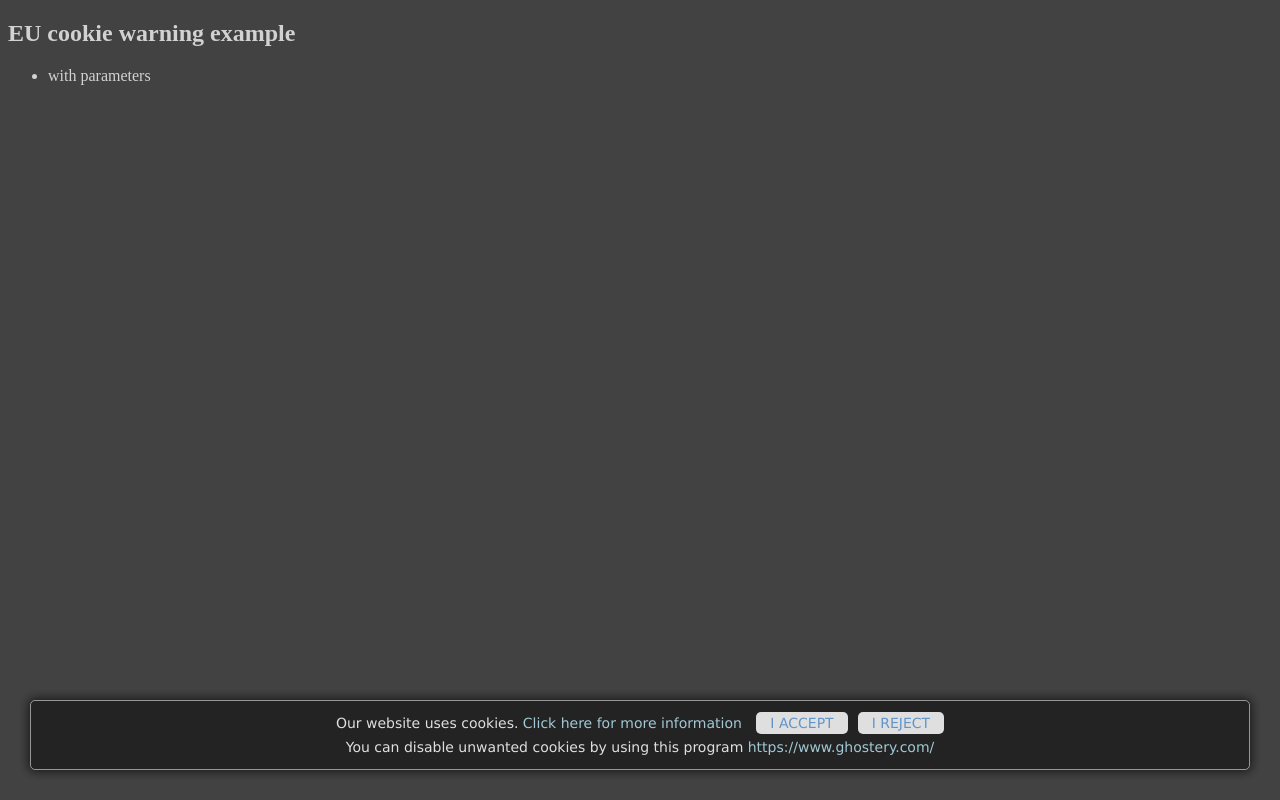
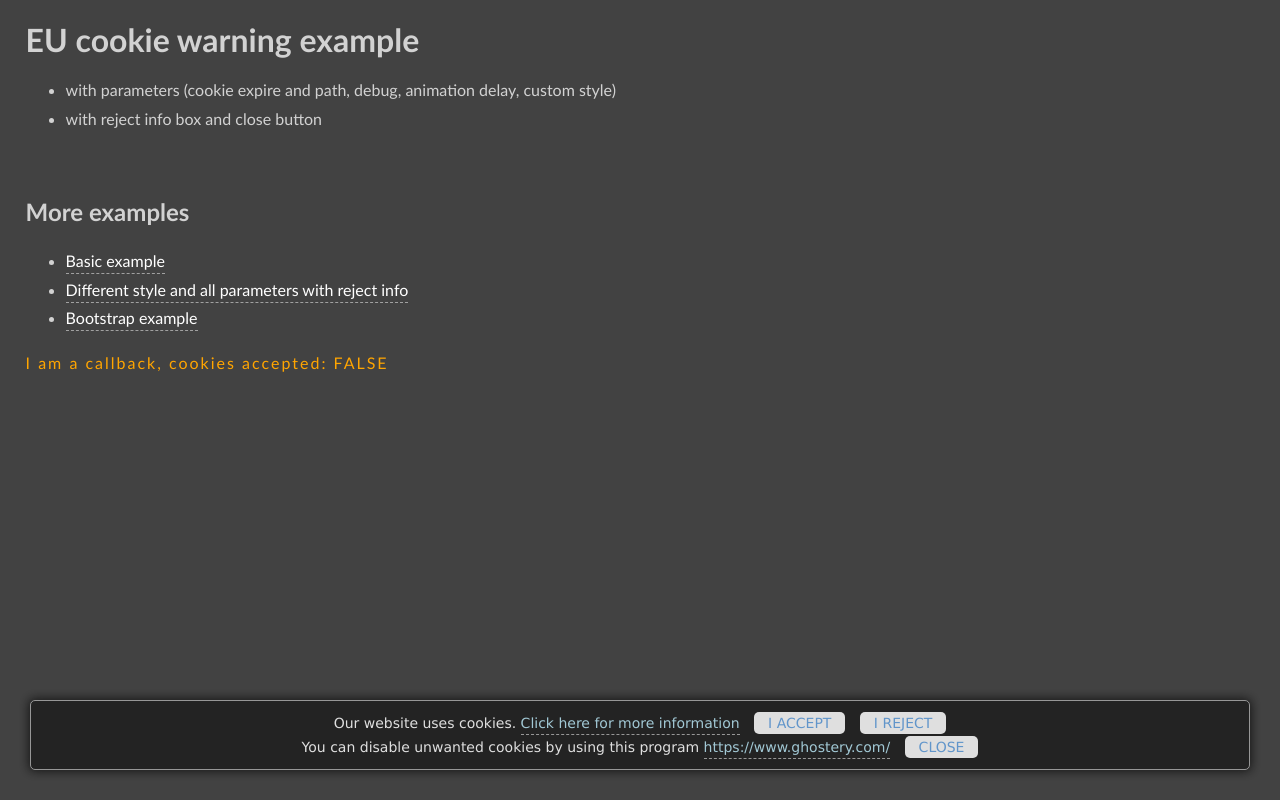
Before and after one commit to schalkt/cookie-warn, a website: page demo/index-params.html in a window 1280 px wide. Both pictures are taken after a click on the element "I REJECT". Drawn offline with Linux system fonts and the light colour scheme; files that its build step writes are made by us from their sources.

Commit message:
Updated reject flow (added close button when info visible) Updated examples (callback)

```diff
--- a/demo/index-params.html
+++ b/demo/index-params.html
@@ -4,6 +4,9 @@
 <head>
     <title>EU Cookie Law warning message demo page</title>
     <meta http-equiv="Content-Type" content="text/html; charset=utf-8" />
+
+    <link rel="stylesheet" href="./index.css">
+    <script src="./index.js"></script>
 
     <script id="cookieWarn" type="text/javascript" src="./../dist/cookie-warn.js"
         data-lang-en="{
@@ -13,7 +16,8 @@
              'more_link': 'http://ec.europa.eu/ipg/basics/legal/cookies/index_en.htm',
              'reject_text': 'I reject',
              'reject_info': 'You can disable unwanted cookies by using this program',
-             'reject_link': 'https://www.ghostery.com/'
+             'reject_link': 'https://www.ghostery.com/',
+             'close_text': 'Close'
             }"
         data-debug="true"
         data-expire="90"
@@ -21,39 +25,28 @@
         data-delay="220"
         data-class="myCookieWarningClass"
         data-style="#cookieWarnBox a { color: lightblue } #cookieWarnBox .btn { border-radius: 5px }"
-        data-callback="cookieWarnCallback"
-        >
-    </script>
-    <style>
-        body {
-            color: #d2d2d2;
-            background-color: #424242;
-        }
-        .myCookieWarningClass {
-            box-shadow: 0px 0px 10px 1px #101010;
-            border-radius: 5px;
-            border: 1px solid #a1a1a1;
-            margin: 30px;
-        }
-    </style>
+        data-callback="cookieWarnCallback">
+        </script>
+
 </head>
 
 <body>
+
     <div class="container">
-        <h2>EU cookie warning example</h2>
+        <h1>EU cookie warning example</h1>
         <ul>
-            <li>with parameters</li>
+            <li>with parameters (cookie expire and path, debug, animation delay, custom style)</li>
+            <li>with reject info box and close button</li>
         </ul>
+        <br>
+        <h2>More examples</h2>
+        <ul>
+            <li><a href="./index.html">Basic example</a></li>
+            <li><a href="./index-params.html">Different style and all parameters with reject info</a></li>
+            <li><a href="./index-bootstrap.html">Bootstrap example</a></li>
+        </ul>
+        <div id="output"></div>
     </div>
-
-    <script>
-
-        // callback
-        var cookieWarnCallback = function(accepted) {
-            console.log('I am a callback, cookies accepted: ' + (accepted ? 'true' : 'false'));
-        };
-
-    </script>
 
 </body>
 
--- /dev/null
+++ b/demo/index.css
@@ -0,0 +1,32 @@
+body {
+	color: #d2d2d2;
+	background-color: #424242;
+	margin: 2%;
+    line-height: 1.8em;
+    font-family: 'Gill Sans', 'Gill Sans MT', Calibri, 'Trebuchet MS', sans-serif;
+}
+
+a {
+	color: white;
+	text-decoration: none;
+    padding-bottom: 3px;
+	border-bottom: 1px dashed #a1a1a1;
+}
+
+a:hover {
+    color: white;
+    text-decoration: none;
+	border-bottom: 1px solid #f1f1f1;
+}
+
+.myCookieWarningClass {
+	box-shadow: 0px 0px 10px 1px #101010;
+	border-radius: 5px;
+	border: 1px solid #a1a1a1;
+	margin: 30px;
+}
+
+#output {
+    color: orange;
+    letter-spacing: 2px;
+}
--- /dev/null
+++ b/demo/index.js
@@ -0,0 +1,11 @@
+
+// callback
+
+var cookieWarnCallback = function (accepted) {
+
+    var message = 'I am a callback, cookies accepted: ' + (accepted ? 'TRUE' : 'FALSE');
+
+    document.getElementById('output').innerHTML = message;
+    console.log(message);
+
+};
--- a/package.json
+++ b/package.json
@@ -1,6 +1,6 @@
 {
     "name": "cookie-warn",
-    "version": "3.1.7",
+    "version": "3.1.10",
     "description": "EU cookie warn",
     "homepage": "http://schalk.hu/projects/cookie-warn/demo/index.html",
     "repository": {
--- a/src/cookie-warn.js
+++ b/src/cookie-warn.js
@@ -1,4 +1,4 @@
-(function(fn) {
+(function (fn) {
 
     "use strict";
 
@@ -15,7 +15,7 @@
     }
 
     // get cookie warn attributes
-    var getAttributes = function() {
+    var getAttributes = function () {
 
         var lang = document.documentElement.lang ? document.documentElement.lang : 'en';
         var langData = el.getAttribute('data-lang-' + lang);
@@ -28,8 +28,9 @@
                 'more_text': 'Click here for more information',
                 'more_link': 'http://ec.europa.eu/ipg/basics/legal/cookies/index_en.htm',
                 'reject_text': 'I reject',
-                'reject_info': 'You can disable unwanted cookies by using this program',
-                'reject_link': 'https://www.ghostery.com/'
+                'reject_info': null,
+                'reject_link': null,
+                'close_text': 'Close'
             };
         } else {
             data = JSON.parse(langData.replace(/'/g, '"'));
@@ -68,7 +69,7 @@
 
 
     // set or get cookie
-    var cookie = function(name, value, days, path, domain, secure) {
+    var cookie = function (name, value, days, path, domain, secure) {
 
         if (value === undefined) {
 
@@ -127,7 +128,7 @@
     // warning box close function
     window[fn] = {
 
-        accept: function() {
+        accept: function () {
 
             // set the cookie
             cookie(cookieName, true, attributes.expire, attributes.path, attributes.domain, attributes.secure);
@@ -141,17 +142,29 @@
 
         },
 
-        reject: function() {
+        reject: function () {
 
             // set the cookie
             cookie(cookieName, false, attributes.expire, attributes.path, attributes.domain, attributes.secure);
 
+            var wbox = document.getElementById(elementId);
+
             // show reject information
-            var wbox = document.getElementById(elementId);
-            wbox.className = wbox.className + ' reject';
+            if (attributes.data.reject_info) {
+                wbox.className = wbox.className + ' reject';
+            } else {
+                wbox.className = wbox.className + ' closed';
+            }
 
             cookieWarnValue = false;
             check(cookieWarnValue);
+
+        },
+
+        close: function () {
+
+            var wbox = document.getElementById(elementId);
+            wbox.className = wbox.className + ' closed';
 
         },
 
@@ -160,12 +173,16 @@
     var cookieWarnValue = cookie(cookieName);
 
     // check
-    var check = function(cookieWarnValue) {
+    var check = function (cookieWarnValue) {
 
         var accepted = cookieWarnValue == 'true' || cookieWarnValue === true ? true : false;
 
         if (attributes.debug) {
             console.log('status: ' + (accepted ? 'accepted' : 'rejected'));
+        }
+
+        if (!attributes.callback) {
+            attributes.callback = 'cookieWarnCallback';
         }
 
         if (attributes.callback && window[attributes.callback]) {
@@ -177,7 +194,7 @@
 
     };
 
-    var warn = function() {
+    var warn = function () {
 
         if (!attributes.data) {
             console.error('Empty or invalid data-lang parameters');
@@ -204,7 +221,7 @@
             ],
             type: 'text/css',
             element: document.createElement('style'),
-            append: function() {
+            append: function () {
 
                 if (!bootstrap) {
                     this.style = this.style.concat(this.style2);
@@ -232,15 +249,21 @@
         }
 
         var info = (attributes.data.more_link && attributes.data.more_text) ? ' <a target="_blank" href="' + attributes.data.more_link + '">' + attributes.data.more_text + '</a> ' : '';
-        var accept_button = '<span class="btn btn-success" id="' + fn + 'Accept" onclick="' + fn + '.accept();">' + attributes.data.accept_text + '</span>';
-        var reject_button, reject_content;
+        var accept_button = '<span class="btn btn-success" id="' + fn + 'Accept" onclick="' + fn + '.accept();">' + attributes.data.accept_text + '</span> ';
+        var reject_button = '';
+        var reject_content = '';
 
         if (attributes.data.reject_text) {
-            reject_button = '<span class="btn btn-warning" onclick="' + fn + '.reject();">' + attributes.data.reject_text + '</span>';
-            reject_content = '<span class="reject_more">' + attributes.data.reject_info + ' <a target="_blank" href="' + attributes.data.reject_link + '">' + attributes.data.reject_link + '</a></span>';
-        } else {
-            reject_button = '';
-            reject_content = '';
+
+            reject_button = '<span class="btn btn-warning" onclick="' + fn + '.reject();">' + attributes.data.reject_text + '</span> ';
+
+            if (attributes.data.reject_info || attributes.data.reject_link) {
+                reject_content = ' <span class="reject_more">';
+                reject_content += attributes.data.reject_info + ' <a target="_blank" href="' + attributes.data.reject_link + '">' + attributes.data.reject_link + '</a> ';
+                reject_content += ' <span class="btn btn-secondary" id="' + fn + 'Close" onclick="' + fn + '.close();">' + attributes.data.close_text + '</span> ';
+                reject_content += ' </span> ';
+            }
+
         }
 
         wbox.innerHTML = '<div class="text">' + attributes.data.text + info + accept_button + reject_button + reject_content + '</div>';
@@ -249,14 +272,14 @@
         var body = document.getElementsByTagName("body")[0];
         body.appendChild(wbox);
 
-        setTimeout(function() {
+        setTimeout(function () {
             wbox.className = wbox.className + ' loaded';
         }, attributes.delay);
 
     };
 
 
-    var isDOMready = function() {
+    var isDOMready = function () {
 
         var readyState = document.readyState;
 
@@ -273,7 +296,7 @@
             }
 
         } else {
-            setTimeout(function() {
+            setTimeout(function () {
                 isDOMready();
             }, 200);
         }
```
Also changed, not shown: demo/index-bootstrap.html (+15 -11 lines), demo/index.html (+15 -9 lines), README.md, dist/cookie-warn.js, dist/cookie-warn.min.js, 1 other file.
